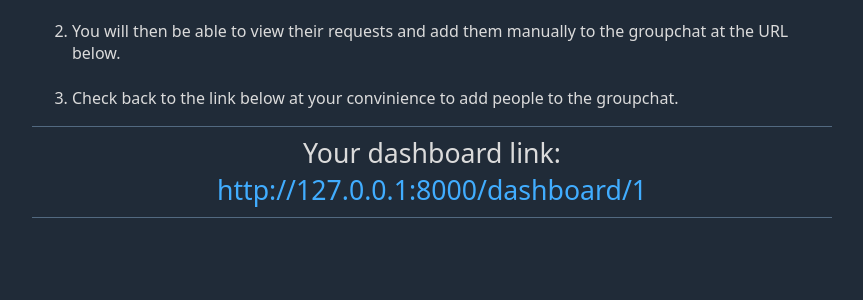
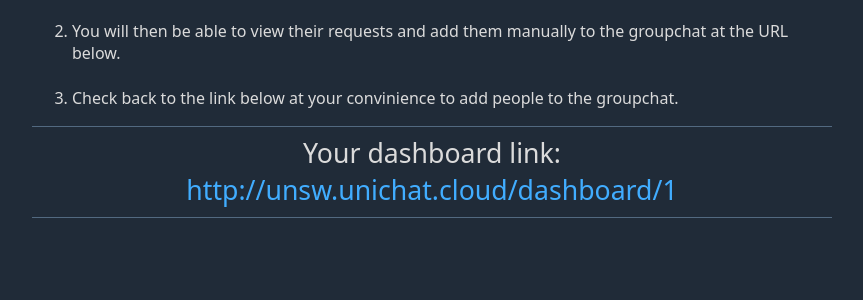
Before and after one commit to SamuelGresham/UniChat, a Django app: template Subjects/templates/messenger_success.html in a window 1280 px wide. Shown: the part 225-525 px from the top of the page, without its empty margins (208-1071 px from the left). Run offline with Django 3.2, Linux system fonts and the light colour scheme; the template is opened without the code that fills it: most values are stand-ins (such as "Sample title", 1, 10 or a date in 2020).

Commit message:
Migrated to referencing production URL

```diff
--- a/Subjects/templates/messenger_success.html
+++ b/Subjects/templates/messenger_success.html
@@ -21,7 +21,7 @@
 </ol> <hr>
 <div style='text-align: center; font-size: 20pt;'>
     Your dashboard link: <br>
-    <a href="http://127.0.0.1:8000/dashboard/{{id}}">http://127.0.0.1:8000/dashboard/{{id}}</a>
+    <a href="http://unsw.unichat.cloud/dashboard/{{id}}">http://unsw.unichat.cloud/dashboard/{{id}}</a>
 </div> <hr> <br>
 </body>
 </html>
```
